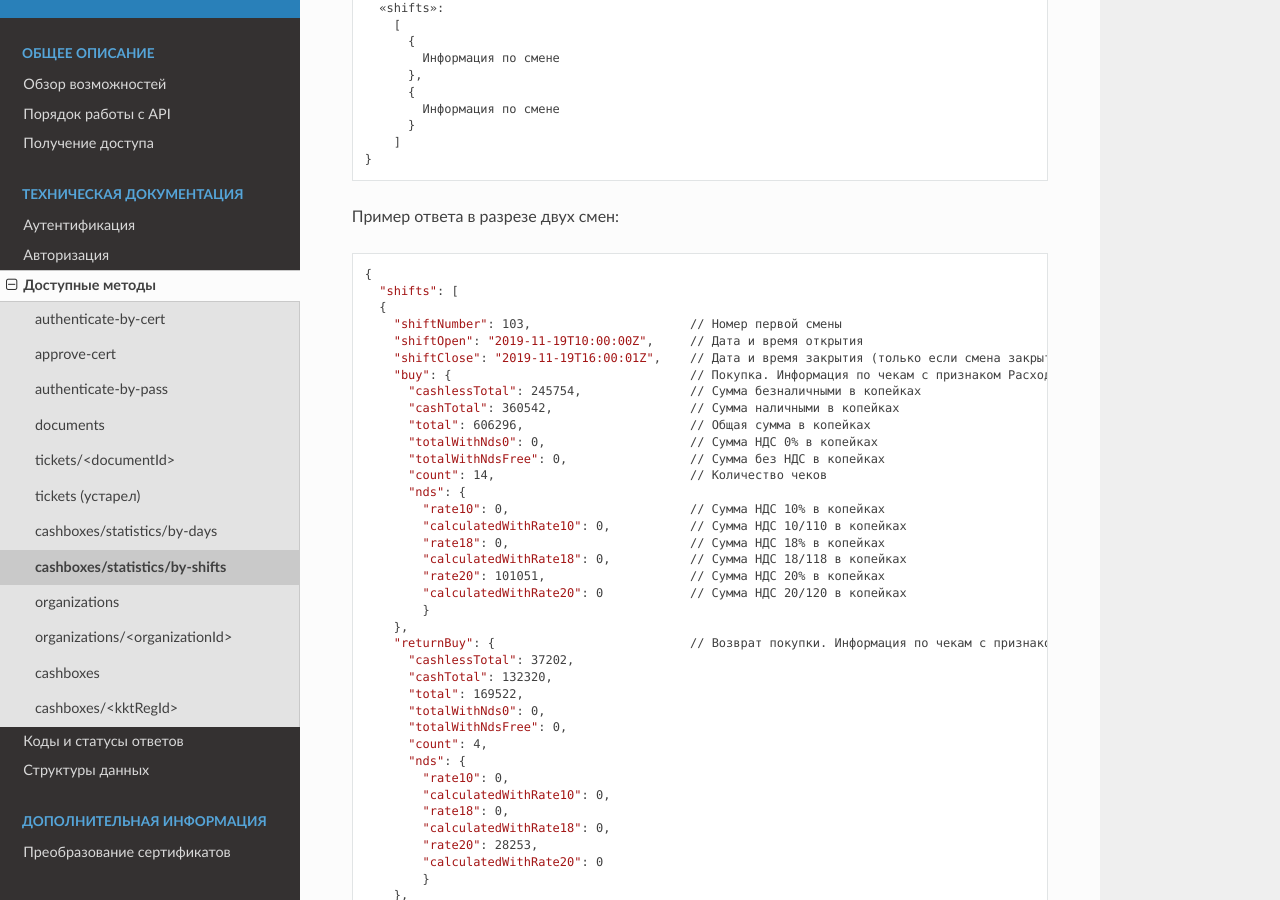
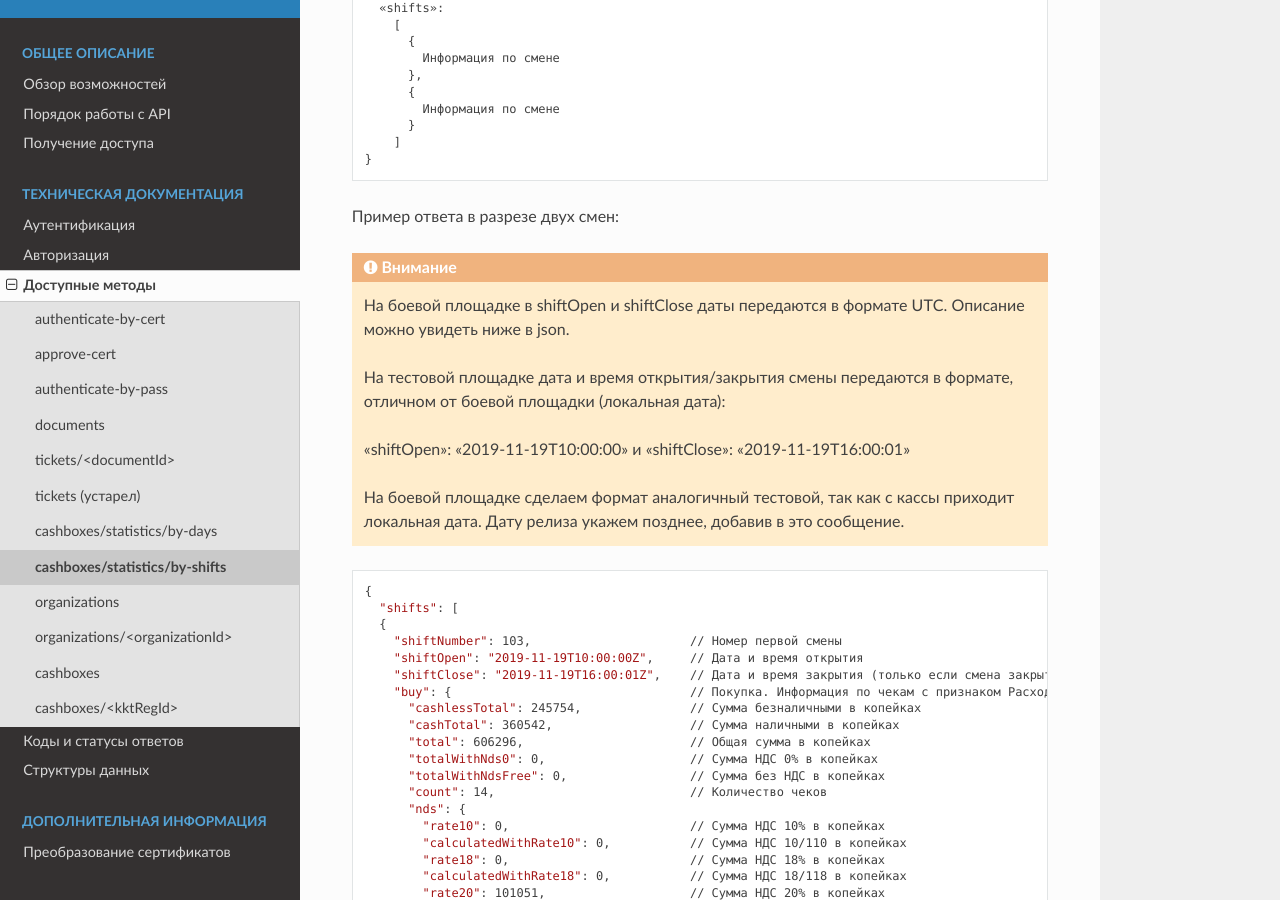
Before and after one commit to skbkontur/ofd-api-docs, a Sphinx documentation site: the page built from docs/source/http/cashboxes-statistics-by-shifts.rst, in a window 1280 px wide and 900 px high, scrolled down 955 px. Built offline with Sphinx 7.4.7 and the Read the Docs theme 2.0.0, drawn with Linux system fonts in a browser that asks for light colours.

Commit message:
Предупреждение об исправлении бага в формате дат метода by-shifts.

```diff
--- a/docs/source/http/cashbox.rst
+++ b/docs/source/http/cashbox.rst
@@ -75,7 +75,7 @@ cashboxes/<kktRegId>
     "serialNumber": "00106700332501",
     "address": "г. Екатеринбург. ул. Малопрудная 5",
     "addresses":[
-	  			{
+                {
                 "address":"г.Москва Ул. победы д52",
                 "startDate":"2019-09-12T00:00:00"
                 },
--- a/docs/source/http/cashboxes-statistics-by-shifts.rst
+++ b/docs/source/http/cashboxes-statistics-by-shifts.rst
@@ -44,6 +44,17 @@ cashboxes/statistics/by-shifts
 
 
 Пример ответа в разрезе двух смен:
+
+.. attention::
+
+   На боевой площадке в shiftOpen и shiftClose даты передаются в формате UTС. Описание можно увидеть ниже в json.
+
+   На тестовой площадке дата и время открытия/закрытия смены передаются в формате, отличном от боевой площадки (локальная дата):
+
+   "shiftOpen": "2019-11-19T10:00:00" и "shiftClose": "2019-11-19T16:00:01"
+
+   На боевой площадке сделаем формат аналогичный тестовой, так как с кассы приходит локальная дата. Дату релиза укажем позднее, добавив в это сообщение.
+
 
 ::
 
--- a/docs/source/http/cashboxes.rst
+++ b/docs/source/http/cashboxes.rst
@@ -26,7 +26,7 @@ cashboxes
       "serialNumber": "",         // заводской номер ККТ
       "address": "",              // текущий адрес размещения ККТ (адрес осуществления расчетов между пользователем и покупателем)
       "addresses":[               // список всех адресов размещения ККТ, в том числе и текущий
-	  		{
+	         {
              "address":"",        // адрес размещения ККТ
              "startDate":""       // дата начала передачи документов по этому адресу
              },
@@ -74,7 +74,7 @@ cashboxes
       "serialNumber": "00106700332501",
       "address": "г. Екатеринбург. ул. Малопрудная 5",
       "addresses":[
-	  			{
+	            {
                 "address":"г.Москва Ул. победы д522,
                 "startDate":"2019-09-12T00:00:00"
                 },
```
Also changed, not shown: other parts of docs/source/http/cashbox.rst (+1 -1 lines).
